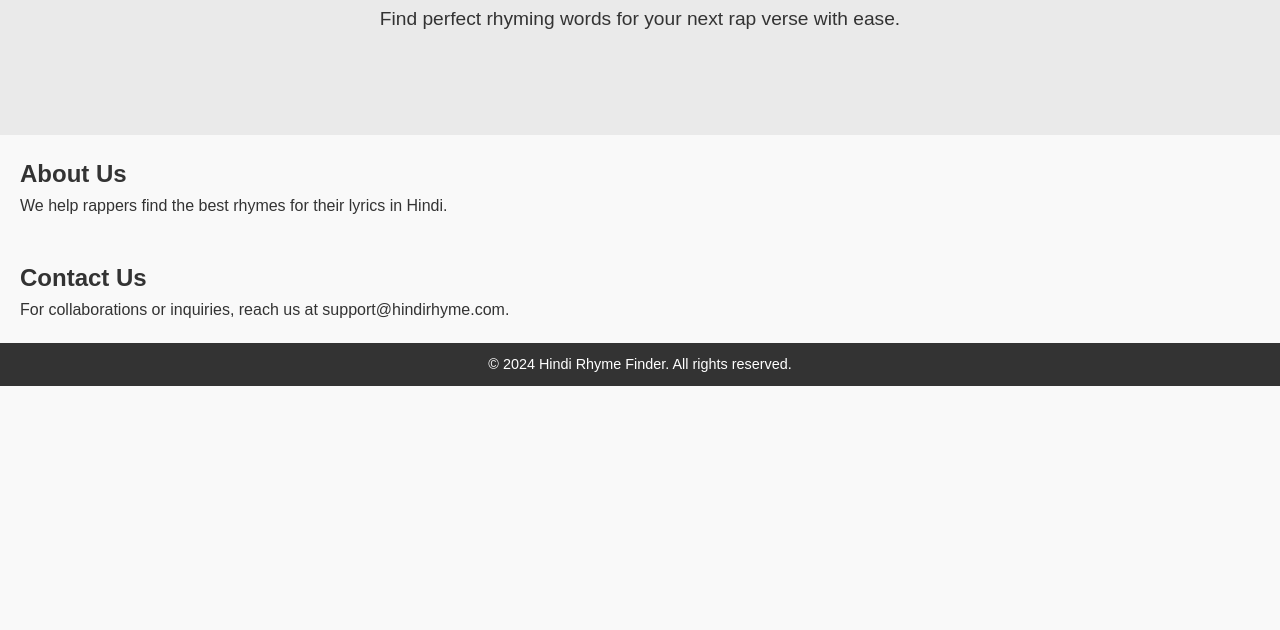
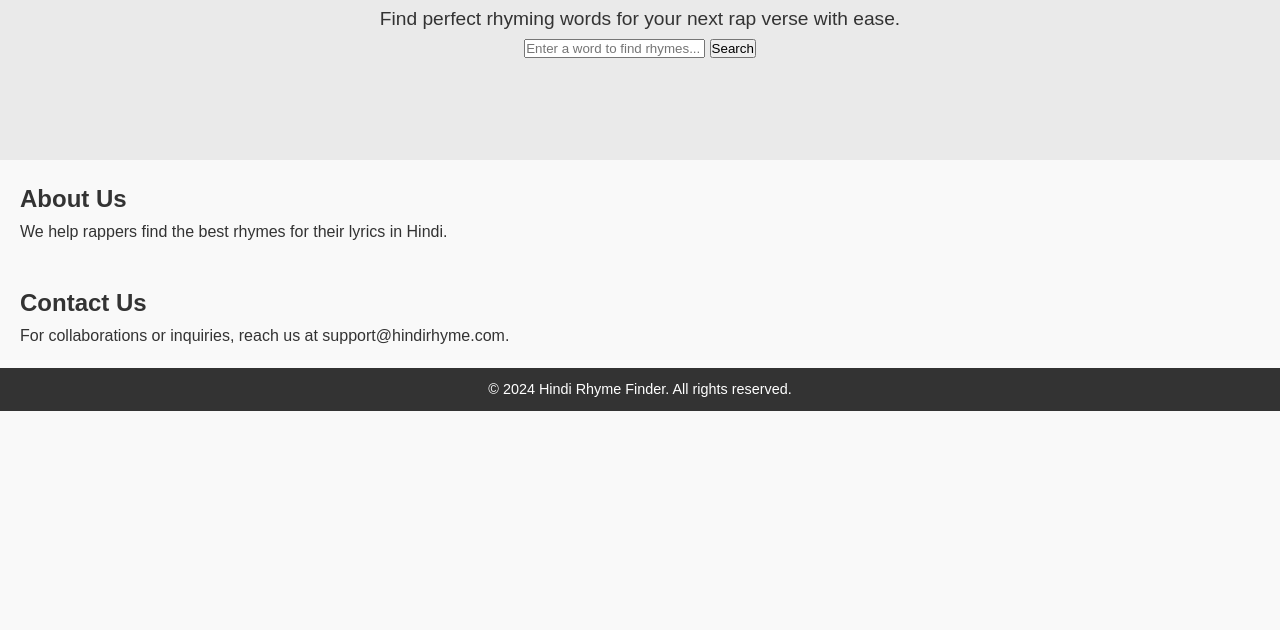
Before and after one commit to mrujjwalkandpal/rhymerhindi, a plain HTML site: page index.html in a window 1280 px wide. Shown: the part 170-800 px from the top of the page. Drawn offline with Linux system fonts and the light colour scheme.

Commit message:
Update index.html

```diff
--- a/index.html
+++ b/index.html
@@ -5,10 +5,10 @@
   <meta name="viewport" content="width=device-width, initial-scale=1.0">
   <meta name="description" content="Find the best rhyming words for Hindi rap">
   <title>Hindi Rhyme Finder</title>
-  <!-- Corrected file name for CSS -->
   <link rel="stylesheet" href="style.css">
 </head>
 <body>
+  <div class="wrapper">
     <header>
       <div class="logo">Hindi Rhyme Finder</div>
       <nav>
@@ -29,11 +29,19 @@
       <section class="hero">
         <h1>Discover Rhymes for Your Hindi Rap</h1>
         <p>Find perfect rhyming words for your next rap verse with ease.</p>
+
+        <!-- Search Section -->
+        <div class="search-box">
+          <input type="text" placeholder="Enter a word to find rhymes...">
+          <button>Search</button>
+        </div>
       </section>
+
       <section id="about" class="content">
         <h2>About Us</h2>
         <p>We help rappers find the best rhymes for their lyrics in Hindi.</p>
       </section>
+
       <section id="contact" class="content">
         <h2>Contact Us</h2>
         <p>For collaborations or inquiries, reach us at support@hindirhyme.com.</p>
@@ -43,8 +51,8 @@
     <footer>
       <p>&copy; 2024 Hindi Rhyme Finder. All rights reserved.</p>
     </footer>
+  </div>
 
-  <!-- Corrected file name for JS -->
   <script src="script.js"></script>
 </body>
 </html>
```
Lines whose indentation alone changed are shown as unchanged.
